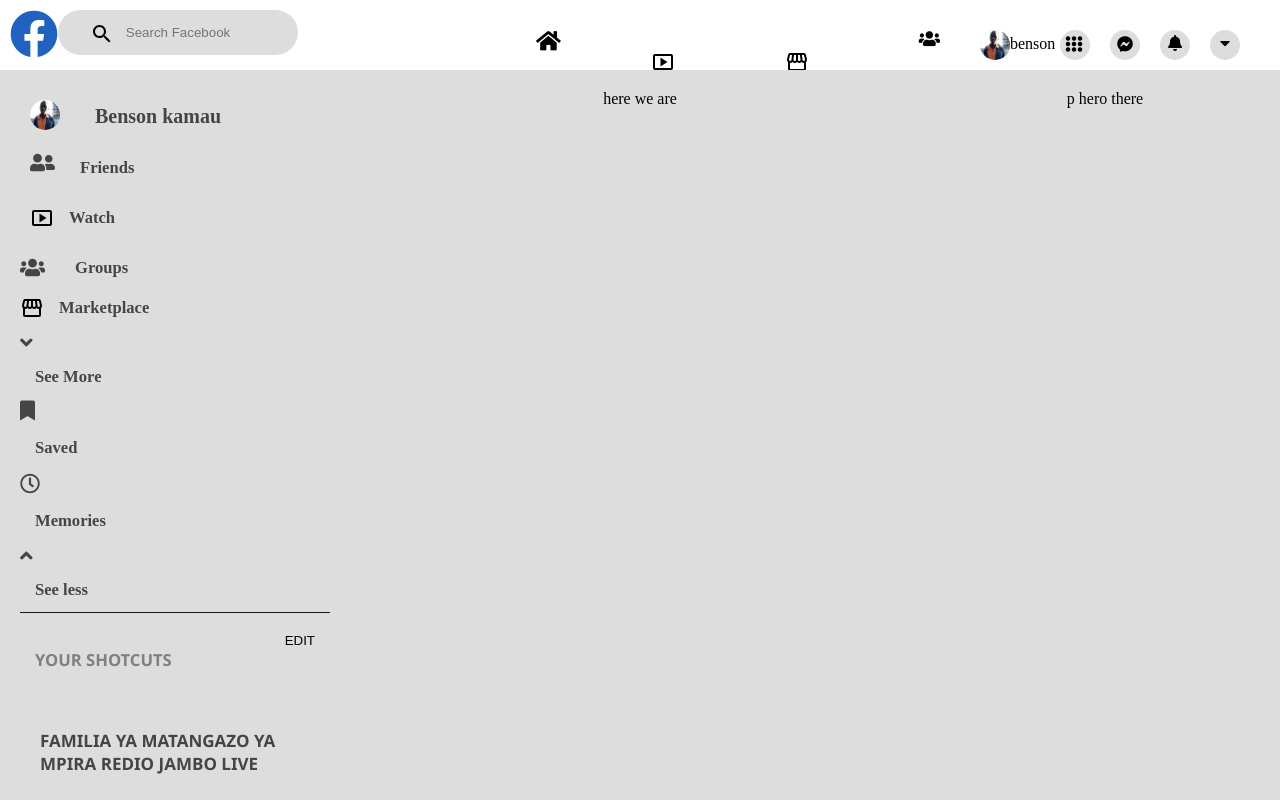
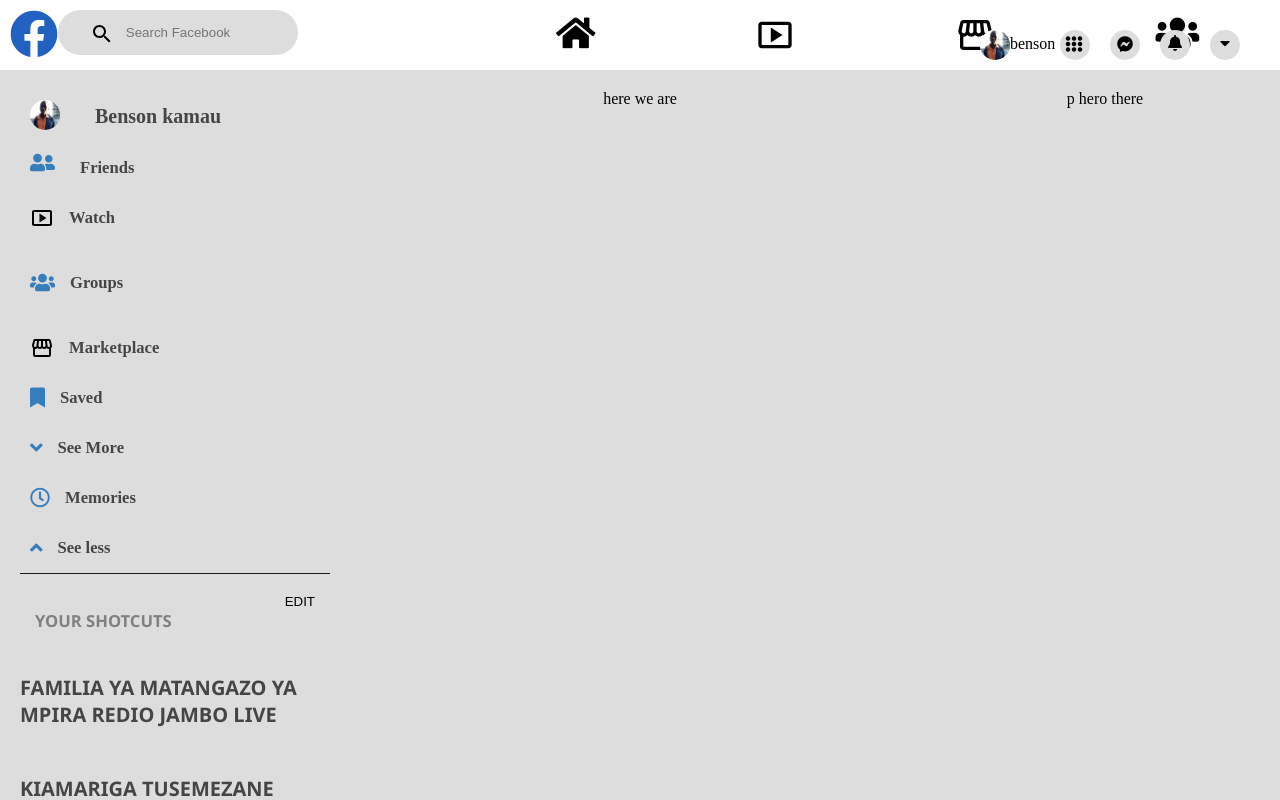
Before and after one commit to sirben181/facebook-clone, a plain HTML site: page index.html in a window 1280 px wide. Shown: the top 800 px of the page. Drawn offline with Linux system fonts and the light colour scheme.

Commit message:
more improvements

```diff
--- a/index.css
+++ b/index.css
@@ -57,13 +57,16 @@
     justify-content:center;}
     .nav-wrapper ul li a{color:#000;
         display:flex;
-
     text-decoration:none;}
+    .nav-wrapper ul li i{
+        font-size:35px;
+    }
 .nav-wrapper ul li{position:relative;
-    margin:10px 10px 40px 40px;
-    padding:20px;
+    margin:5px 40px 5px  40px;
+    padding:10px 40px 20px 40px;
 text-align:center;}
-.nav-wrapper ul li:hover{background:#ddd;}
+.nav-wrapper ul li:hover{background:rgba(221, 221, 221, 0.534);
+border-radius:5px;}
 .show{background:#191919;
     margin:0px;
     padding:10px;
@@ -79,14 +82,12 @@
  .active{color:rgb(33, 97, 192);
 border-bottom:4px solid rgb(33, 97, 192);}
 
-.nav-wrapper ul li a img{margin:20px 20px 0px 0px;}
-    .home{font-size:22px;
-        padding:20px;}
-    .friends{font-size:22px;
+.nav-wrapper ul li a img{margin:0px 0px;
+    height:40px;
+    width:40px;
+}
 
-}
-.groups{font-size:17px;
-padding:20px;
+.groups{
 position:relative;}
 .groups-top{
 border-radius:50%;
@@ -103,6 +104,9 @@
 font-size:24px;
 display:none;}
 
+
+
+/* right icons navbar */
 .right-icons{display:flex;
     margin-top:20px;
     justify-content:flex-end;
@@ -111,22 +115,22 @@
 .right-icon{margin:10px 10px 10px 10px;}
 .right-icons a{text-decoration:none;
 color:#000;}
-.profile{border:none;
+.profile{
+    border:none;
 border-radius: 50%;
 height:30px;
 width:30px;
 background:#ddd;
 margin-right:40px;
 position:relative;
-/* overflow:hidden;} */}
-/* .profile img{position:absolute;
-top:0;
-left:0;} */
+}
 .profile span{position:absolute;
    left:25px;
     padding:5px;
 
 }
+.profile:hover{background:#ddd;
+border-radius:20px;}
 
 .menu{border:none;
     border-radius: 50%;
@@ -135,7 +139,8 @@
     background:#ddd;
     position:relative;
 }
-.fa-plus-circle{position:absolute;
+.menu:hover{background:#ddd;}
+.circle-dots{position:absolute;
     top:5px;
     left:5px;
     margin:0;
@@ -207,7 +212,7 @@
 }
 .left-profile-flex .left-profile-link{display:flex;
 }
-.left-main-profile a:hover{
+.left-main-profile div:hover{
     background:rgba(143, 143, 143, 0.322);
     border-radius:5px;
 }
@@ -229,7 +234,8 @@
     .left-main-profile{border-bottom:1px solid #191919;}
 .friends-link{display:flex;
       text-align:center;}
-.friends-link i{padding:10px;}
+.friends-link i{padding:10px;
+color:rgba(36, 117, 184, 0.911);}
 .left-friends .friends-link .friends header{
     position:absolute;
     top:15px;
@@ -238,26 +244,68 @@
 .left-watch-link{display:flex;
 padding-left:10px;
 }
+.left-watch-link img{
+    color:rgba(36, 117, 184, 0.911);
+}
 .left-groups{
-          margin-bottom:40px;
+          margin:15px 0 ;
+          padding-left:10px;
+          display:inline-flex;
+          position:relative;
+          text-align:center;
+
      }
-.groups-link{display:flex;
-position:relative;
-}
+     .left-groups:hover{background:#ddd;
+    width:100%;}
+
+.groups-link{display:flex;}
 .groups-link i{
-    position:absolute;
-    top:15px;
-}
-.groups-link .groups-header{
-    position:absolute;
-    left:40px;
+    padding-top:15px;
+    color:rgba(36, 117, 184, 0.911);
 }
 .left-market{
     display:flex;
+    padding-left:10px;
 }
 .market-link{
     display:flex;
 }
+.left-saved{
+    display:flex;
+    padding-left:10px;
+}
+.saved-link{display:flex}
+.saved-link i{
+    padding-top:15px;
+    color:rgba(36, 117, 184, 0.911);
+}
+.left-seemore{display:flex;
+             padding-left:10px;}
+
+.left-seemore-link{
+    display:flex;
+}
+.left-seemore-link i{padding-top:15px;
+    color:rgba(36, 117, 184, 0.911);}
+.left-memories{display:flex;
+    padding-left:10px;}
+
+.memories{
+display:flex;
+}
+.memories i{padding-top:15px;
+    color:rgba(36, 117, 184, 0.911);}
+.showless{display:flex;
+    padding-left:10px;}
+
+.left-showless{
+display:flex;
+}
+.left-showless i{padding-top:15px;
+    color:rgba(36, 117, 184, 0.911);}
+
+
+
 /* groups shortcuts */
 .group-shortcuts{padding-top:20px;
     font-family:'Segoe UI';
--- a/index.html
+++ b/index.html
@@ -45,7 +45,7 @@
                <a href="#"> <div class="profile right-icon"> <img  class='prof-pic-r 'src="images/prof.jpg" alt=""> <span class='profName'>benson</span></div></a>
                 <a href="#">
                     <div class="menu right-icon">
-                        <i class="fas fa-plus-circle"></i>
+                        <i class="fas fa-plus-circle circle-dots"></i>
                     <div class="menu-dots">
                     <i class="fas fa-ellipsis-v"></i>
                     <i class="fas fa-ellipsis-v"></i>
@@ -92,31 +92,32 @@
                                 <h5 class='marketplace-header'>Marketplace</h5>
                             </a>
                     </div>
-                    <div class="seemore">
+                    <div class="left-saved">
+                        <a href="#" class='saved-link'>
+                            <i class="fas fa-bookmark"></i>
+                            <h5>Saved</h5> </a>
+                </div>
+
                     <div class="left-seemore">
                                 <a href="#" class='left-seemore-link'>
-                                    <i class="fas fa-angle-down">
-                                     <h5>See More</h5></i>
+                                    <i class="fas fa-angle-down"> </i>
+                                     <h5>See More</h5>
+                                     </a>
                     </div>
-                    <div class="left-seemore-saved">
-                            <a href="#" class='saved-link'>
-                                <i class="fas fa-bookmark"></i>
-                                <h5>Saved</h5> </a>
-                    </div>
-                    <div class="left-seemore-memories">
-                        <a href="#"class='left-profile-flex'>
+
+                    <div class="left-memories">
+                        <a href="#"class='memories'>
                             <i class="far fa-clock"></i>
                             <h5>Memories</h5></a>
                     </div>
                     <div class="showless">
-                            <a href="#" class='left-showless'> <i class="fas fa-angle-up"> <h5>See less</h5></i>
+                            <a href="#" class='left-showless'>
+                                <i class="fas fa-angle-up"></i>
+                                 <h5>See less</h5>
                             </a>
-                </div>
+                    </div>
+                   </div>
 
-                     </a>
-                        </a>
-                        </div>
-                    </div>
                     <div class='group-shortcuts'>
                         <div class="header"><h5>YOUR SHOTCUTS</h5> <button class='edit'>EDIT</button></div>
                         <div class="groups">
```
